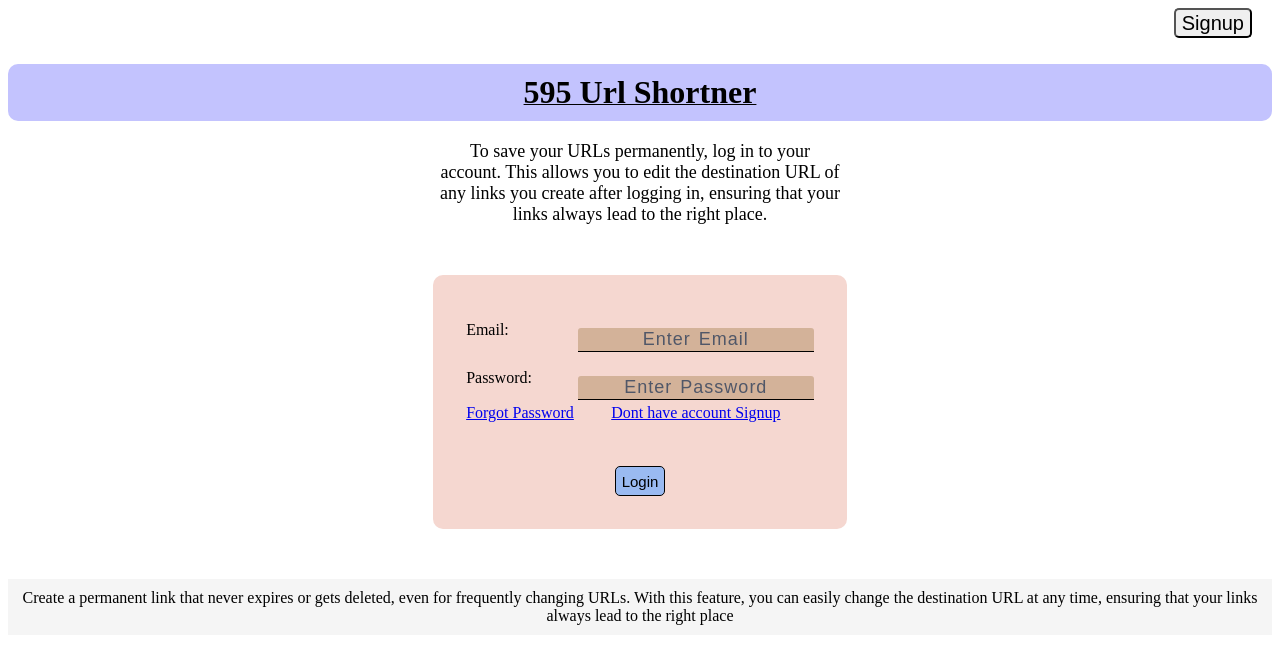
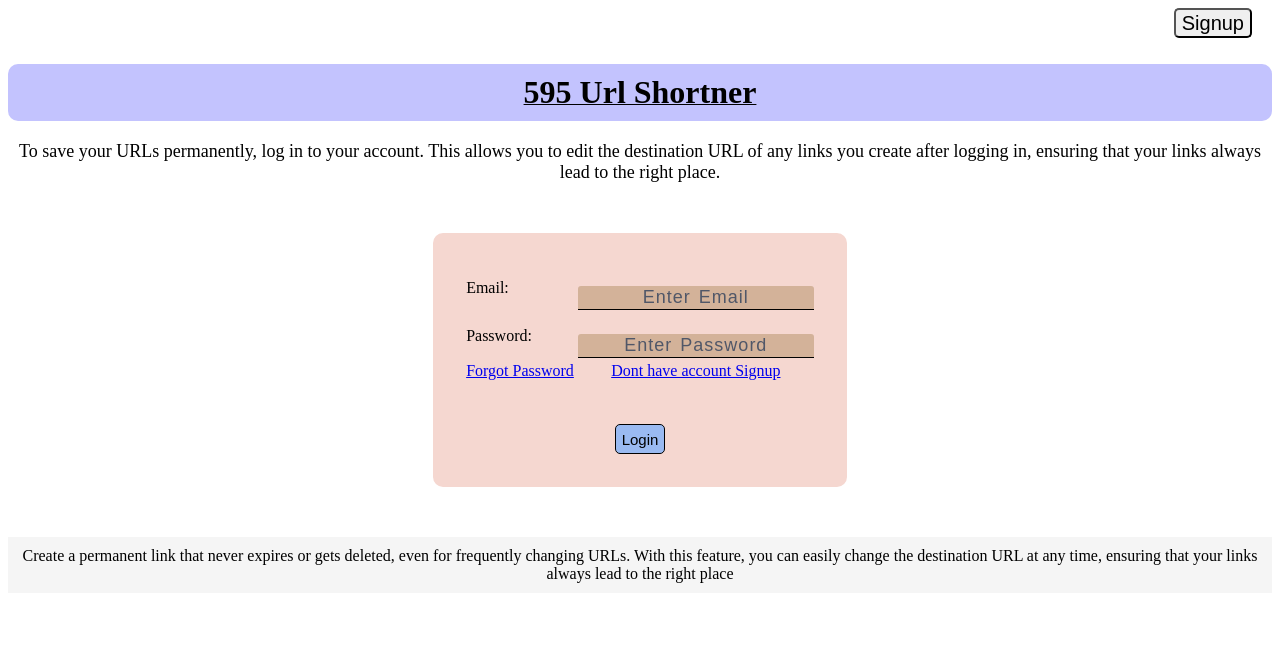
Before and after one commit to ubaidpatel595/595UrlShortner, a Flask app: page /login in a window 1280 px wide. Shown: the top 664 px of the page. Run offline with Flask 2, Linux system fonts and the light colour scheme.

Commit message:
Added Mobile Responseive Css for login and register

```diff
--- a/static/index.css
+++ b/static/index.css
@@ -24,13 +24,14 @@
     padding-top: 10px;
     padding-bottom: 10px;
     border-radius: 10px;
+    max-width: 100%;
 }
 #title{
     text-align: center;
     margin: auto;
     margin-top: 20px;
     font-size: 18px;
-    max-width: 400px;
+    max-width: 100%;
 }
 #shortUrl{
     margin: auto;
@@ -39,6 +40,7 @@
     background-color: rgb(245, 215, 208);
     padding: 30px;
     border-radius: 10px;
+    max-width: 100%;
 }
 #shortBtn{
     font-size: 15px;
```
